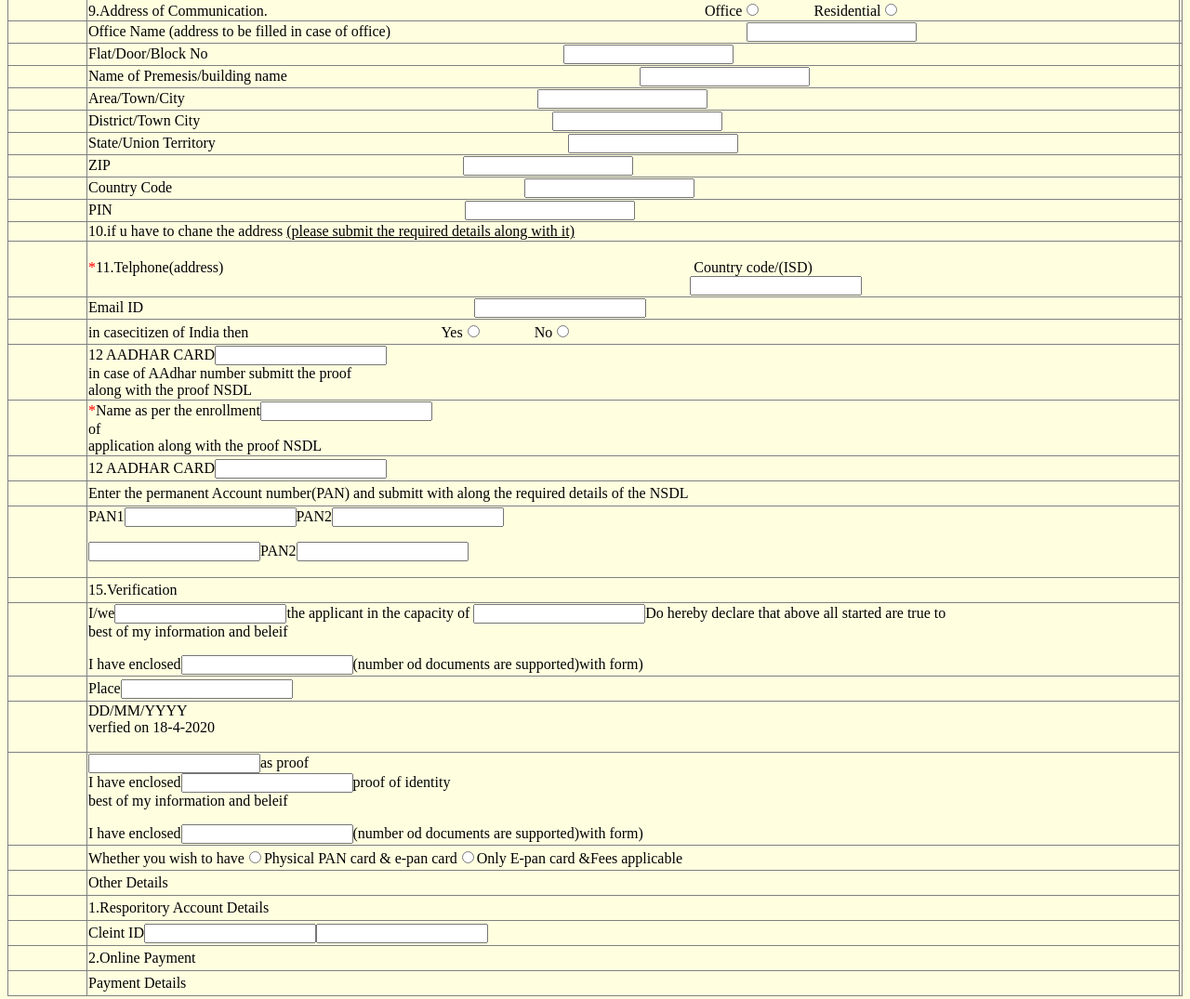
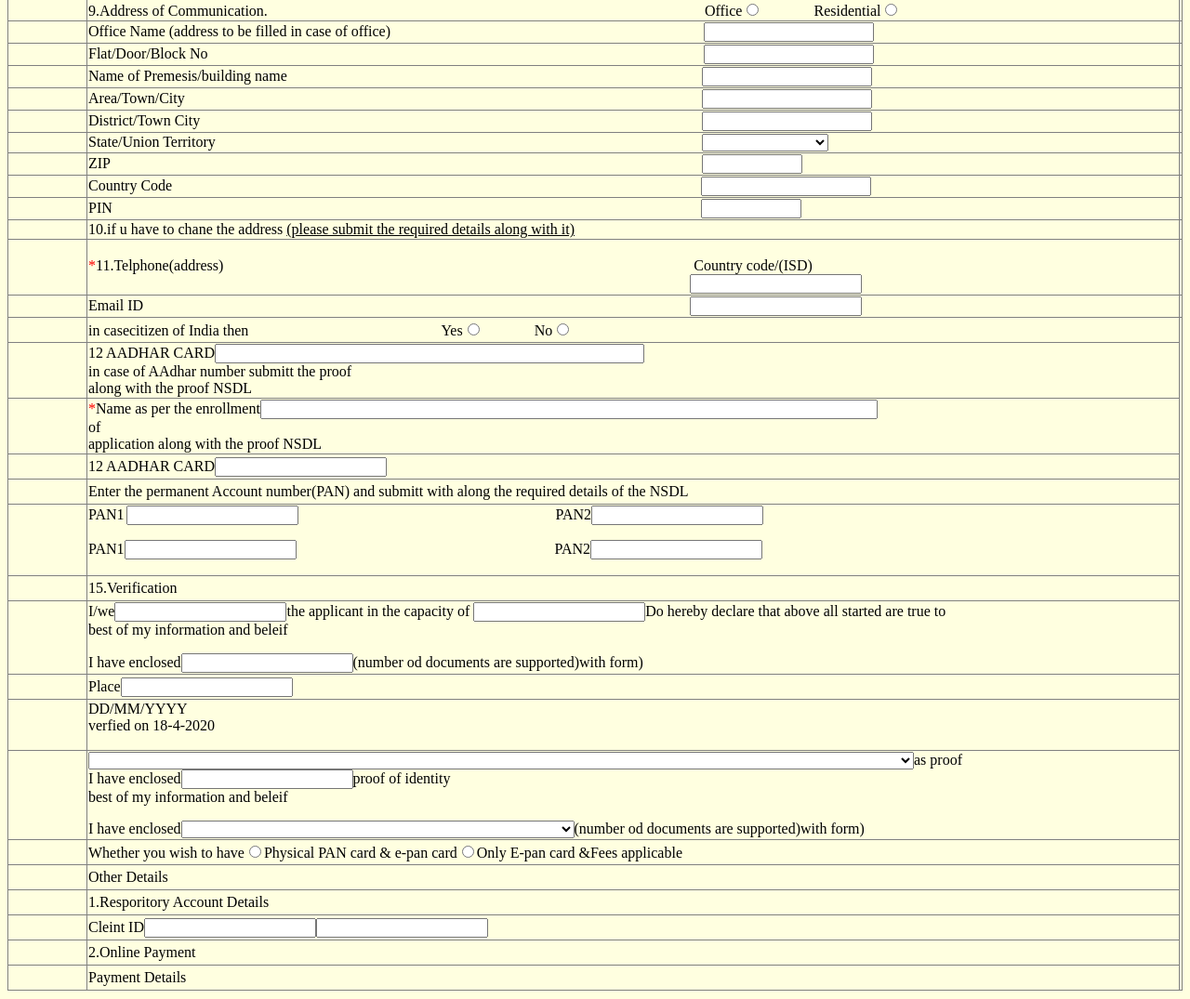
Before and after one commit to Monisha94-jayamani/guvi, a plain HTML site: page javascript task/web-design/pancardusingdom.html in a window 1280 px wide. Shown: the part 658-1733 px from the top of the page at 93% size. Drawn offline with Linux system fonts and the light colour scheme.

Commit message:
Update pancardusingdom.html

```diff
--- a/javascript task/web-design/pancardusingdom.html
+++ b/javascript task/web-design/pancardusingdom.html
@@ -561,7 +561,7 @@ p.append(l2);
 var r1=document.createElement("input");
 r1.setAttribute("type","text");
 r1.style.width="175px";
-r1.style.marginLeft="379px";
+r1.style.marginLeft="333px";
 p.appendChild(r1);
 cell2.appendChild(p);
 var row21=table.insertRow(20);
@@ -580,7 +580,7 @@ p.append(l2);
 var r1=document.createElement("input");
 r1.setAttribute("type","text");
 r1.style.width="175px";
-r1.style.marginLeft="379px";
+r1.style.marginLeft="530px";
 p.appendChild(r1);
 cell2.appendChild(p);
 var row22=table.insertRow(21);
@@ -599,7 +599,7 @@ p.append(l2);
 var r1=document.createElement("input");
 r1.setAttribute("type","text");
 r1.style.width="175px";
-r1.style.marginLeft="379px";
+r1.style.marginLeft="446px"
 p.appendChild(r1);
 cell2.appendChild(p);
 var row23=table.insertRow(22);
@@ -618,7 +618,7 @@ p.append(l2);
 var r1=document.createElement("input");
 r1.setAttribute("type","text");
 r1.style.width="175px";
-r1.style.marginLeft="379px";
+r1.style.marginLeft="556px";
 p.appendChild(r1);
 cell2.appendChild(p);
 var row24=table.insertRow(23);
@@ -637,7 +637,7 @@ p.append(l2);
 var r1=document.createElement("input");
 r1.setAttribute("type","text");
 r1.style.width="175px";
-r1.style.marginLeft="379px";
+r1.style.marginLeft="540px";
 p.appendChild(r1);
 cell2.appendChild(p);
 var row25=table.insertRow(24);
@@ -653,10 +653,10 @@ p.style.marginBottom="0px";
 var l2=document.createElement("label");
 l2.innerHTML="State/Union Territory";
 p.append(l2);
-var r1=document.createElement("input");
-r1.setAttribute("type","select");
-r1.style.width="175px";
-r1.style.marginLeft="379px";
+var r1=document.createElement("select");
+r1.setAttribute("value","..select...");
+r1.style.width="136px";
+r1.style.marginLeft="523px";
 p.appendChild(r1);
 cell2.appendChild(p);
 var row26=table.insertRow(25);
@@ -674,8 +674,8 @@ l2.innerHTML="ZIP";
 p.append(l2);
 var r1=document.createElement("input");
 r1.setAttribute("type","select");
-r1.style.width="175px";
-r1.style.marginLeft="379px";
+r1.style.width="100px";
+r1.style.marginLeft="636px";
 p.appendChild(r1);
 cell2.appendChild(p);
 var row27=table.insertRow(26);
@@ -694,7 +694,7 @@ p.append(l2);
 var r1=document.createElement("input");
 r1.setAttribute("type","select");
 r1.style.width="175px";
-r1.style.marginLeft="379px";
+r1.style.marginLeft="569px";
 p.appendChild(r1);
 cell2.appendChild(p);
 var row28=table.insertRow(27);
@@ -712,8 +712,8 @@ l2.innerHTML="PIN";
 p.append(l2);
 var r1=document.createElement("input");
 r1.setAttribute("type","select");
-r1.style.width="175px";
-r1.style.marginLeft="379px";
+r1.style.width="100px";
+r1.style.marginLeft="633px";
 p.appendChild(r1);
 cell2.appendChild(p);
 var row29=table.insertRow(28);
@@ -776,7 +776,7 @@ p.style.marginBottom="0px";
 p.innerHTML="Email ID";
 var l=document.createElement("input");
 l.setAttribute("type","text");
-l.style.marginLeft="356px";
+l.style.marginLeft="588px";
 p.append(l);
 cell2.appendChild(p);
 var row32=table.insertRow(31);
@@ -819,7 +819,7 @@ p.style.marginBottom="0px";
 var t=document.createTextNode("12 AADHAR CARD");
 p.appendChild(t);
 var r1=document.createElement("input");
-r1.setAttribute("type","type");
+r1.setAttribute("type","type");r1.style.width="454px"
 p.appendChild(r1);
 var p2=document.createElement("p");p2.style.marginTop="0px";
 p2.style.marginBottom="0px";
@@ -851,7 +851,7 @@ p.appendChild(l);
 var t=document.createTextNode("Name as per the enrollment");
 p.appendChild(t);
 var r1=document.createElement("input");
-r1.setAttribute("type","type");
+r1.setAttribute("type","type");r1.style.width="656px"
 p.appendChild(r1);
 var l=document.createElement("input");
 l.setAttribute("type","input");
@@ -912,22 +912,23 @@ l1.innerHTML="PAN1";
 p.append(l1);
 var i=document.createElement("input");
 i.setAttribute("type","text");
+i.setAttribute("style","margin-left:2px");
 p.append(i);
 var l2=document.createElement("label");
-l2.innerHTML="PAN2";
+l2.innerHTML="PAN2";l2.style.marginLeft="277px";
 p.append(l2);
 var i2=document.createElement("input");
 i2.setAttribute("type","text");
 p.append(i2);
 var p2=document.createElement("p")
 var l12=document.createElement("label");
-l1.innerHTML="PAN1";
+l12.innerHTML="PAN1";
 p2.append(l12);
 var i22=document.createElement("input");
 i22.setAttribute("type","text");
 p2.append(i22);
 var l22=document.createElement("label");
-l22.innerHTML="PAN2";
+l22.innerHTML="PAN2";l22.style.marginLeft="278px"
 p2.append(l22);
 var i23=document.createElement("input");
 i23.setAttribute("type","text");
@@ -1037,8 +1038,8 @@ p.append(l1);cell2.appendChild(p);
 var p2=document.createElement("p");
 p2.style.marginTop="0px";p2.style.marginTop="0px";
 p2.style.marginBottom="0px";
-var l2=document.createElement("input");
-l2.setAttribute("type","text");
+var l2=document.createElement("select");
+l2.setAttribute("value","please Select");l2.style.width="888px";
 p2.append(l2);cell2.appendChild(p2);
 var l3=document.createElement("label");
 l3.innerHTML="as proof ";
@@ -1056,8 +1057,8 @@ cell2.appendChild(p2);
 var p3=document.createElement("p");p3.style.marginTop="0px";p3.style.marginBottom="0px";
 var a=document.createElement("label");
 a.innerHTML="I have enclosed";p3.append(a);
-var b=document.createElement("input");
-b.setAttribute("type","text");
+var b=document.createElement("select");
+b.setAttribute("value","please select");b.style.width="423px";
 p3.append(b);
 var c=document.createElement("label");
 c.innerHTML="(number od documents are supported)with form)";
@@ -1200,11 +1201,11 @@ var p3=document.createElement("p");
 var l1=document.createElement('label');
 l1.innerHTML="Upload Photo";
 p3.appendChild(l1);
-var l2=document.createElement("input");
+var l2=document.createElement("input");l2.style.marginLeft="119px";
 l2.setAttribute("type","file");
 p3.appendChild(l2);
 var l3=document.createElement('label');
-l3.innerHTML="Upload Signature";
+l3.innerHTML="Upload Signature";l3.style.marginLeft="498px";
 p3.appendChild(l3);
 var l4=document.createElement("input");
 l4.setAttribute("type","file");
@@ -1214,7 +1215,7 @@ var p4=document.createElement("p");
 var l1=document.createElement('label');
 l1.innerHTML="Upload Document";
 p4.appendChild(l1);
-var l2=document.createElement("input");
+var l2=document.createElement("input");l2.style.marginLeft="89px"
 l2.setAttribute("type","file");
 p4.appendChild(l2);
 document.body.appendChild(p4);
@@ -1223,7 +1224,7 @@ var l1=document.createElement("label");
 l1.innerHTML="ALREADY UPLOADED PHOTO";
 p5.appendChild(l1);
 var l2=document.createElement("input");
-l2.setAttribute("type","text");
+l2.setAttribute("type","text");l2.style.marginLeft="286px"
 p5.appendChild(l2);
 document.body.appendChild(p5);
 var p6=document.createElement("p");
@@ -1231,7 +1232,7 @@ var l1=document.createElement("label");
 l1.innerHTML="ALREADY UPLOADED SIGNATURE";
 p6.appendChild(l1);
 var l2=document.createElement("input");
-l2.setAttribute("type","text");
+l2.setAttribute("type","text");l2.style.marginLeft="247px"
 p6.appendChild(l2);
 document.body.appendChild(p6);
 var p7=document.createElement("p");
@@ -1239,12 +1240,12 @@ var l1=document.createElement("label");
 l1.innerHTML="ALREADY UPLOADED PHOTO";
 p7.appendChild(l1);
 var l2=document.createElement("input");
-l2.setAttribute("type","textarea");
+l2.setAttribute("type","textarea");l2.style.marginLeft="286px"
 p7.appendChild(l2);
 document.body.appendChild(p7);
 var p8=document.createElement("p");
 var l1=document.createElement("input");
-l1.setAttribute("type","submit")
+l1.setAttribute("type","submit");l1.style.marginLeft="554px"
 l1.innerHTML="ALREADY UPLOADED PHOTO";
 p8.appendChild(l1);
 document.body.appendChild(p8);
```
